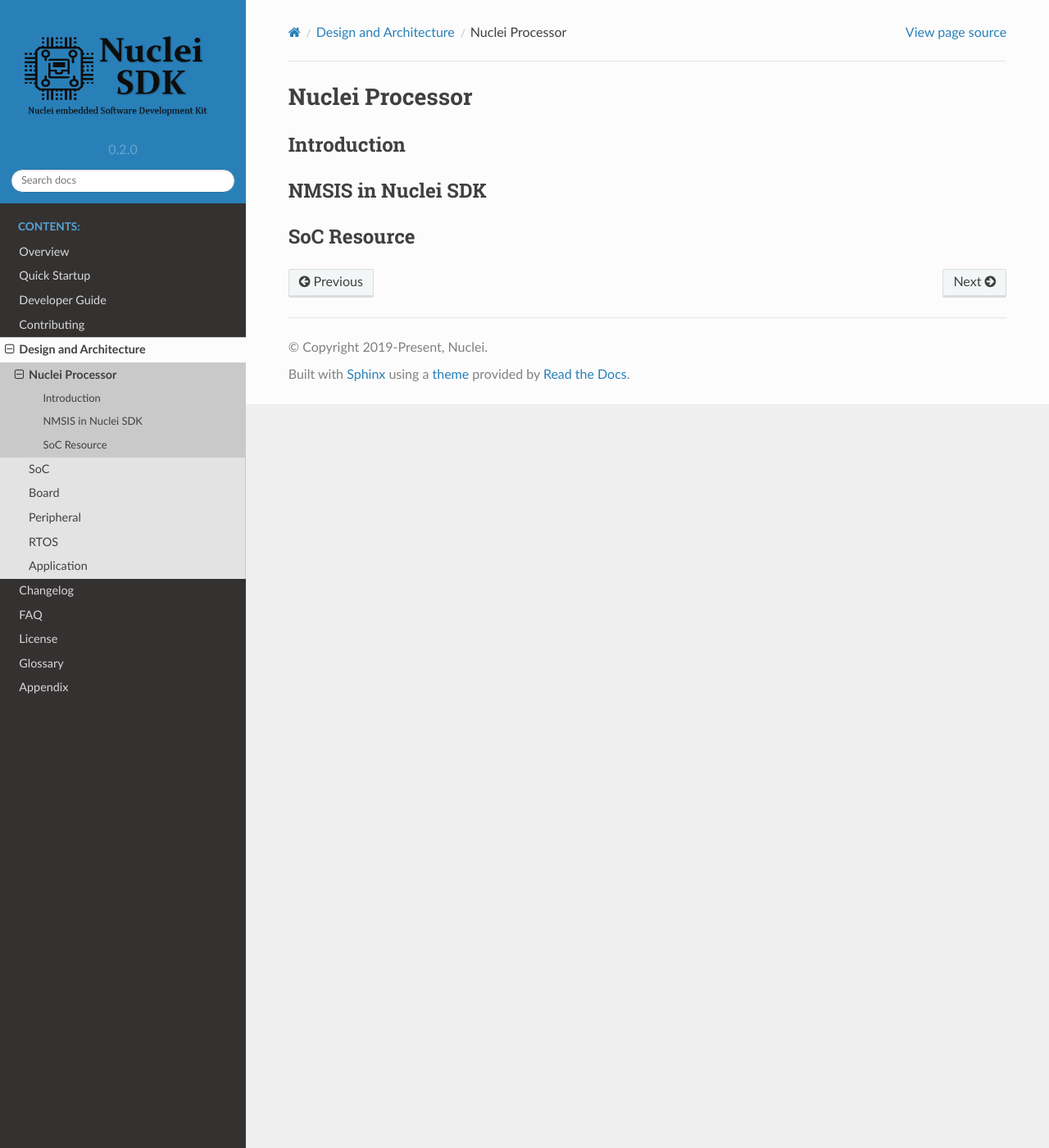
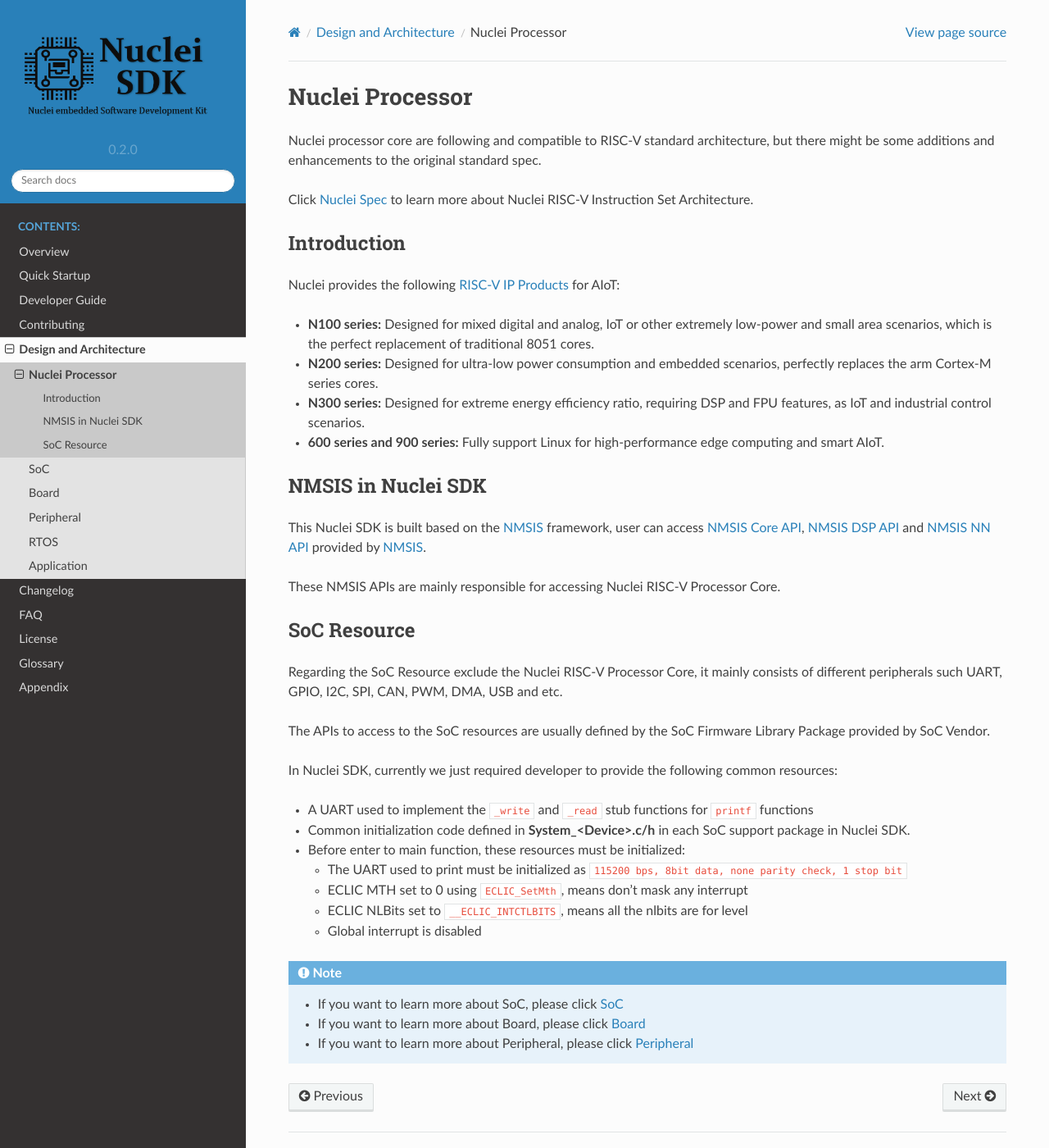
Before and after one commit to Nuclei-Software/nuclei-sdk, a Sphinx documentation site: the page built from doc/source/design/nuclei.rst, in a window 1280 px wide and 1400 px high. Shown: the whole window at 82% size. Built offline with Sphinx 7.4.7 and the Read the Docs theme 2.0.0, drawn with Linux system fonts in a browser that asks for light colours.

Commit message:
doc: Add Design Nuclei page
Signed-off-by: Huaqi Fang <578567190@qq.com>

```diff
--- a/doc/source/design/nuclei.rst
+++ b/doc/source/design/nuclei.rst
@@ -3,19 +3,81 @@
 Nuclei Processor
 ================
 
+Nuclei processor core are following and compatible to RISC-V standard architecture,
+but there might be some additions and enhancements to the original standard spec.
+
+Click `Nuclei Spec`_ to learn more about Nuclei RISC-V Instruction Set Architecture.
 
 .. _design_nuclei_intro:
 
 Introduction
 ------------
 
+Nuclei provides the following `RISC-V IP Products`_ for AIoT:
+
+* **N100 series:** Designed for mixed digital and analog, IoT or
+  other extremely low-power and small area scenarios, which
+  is the perfect replacement of traditional 8051 cores.
+
+* **N200 series:** Designed for ultra-low power consumption and
+  embedded scenarios, perfectly replaces the arm Cortex-M series cores.
+
+* **N300 series:** Designed for extreme energy efficiency ratio,
+  requiring DSP and FPU features, as IoT and industrial control scenarios.
+
+* **600 series and 900 series:** Fully support Linux for high-performance
+  edge computing and smart AIoT.
+
+
 .. _design_nuclei_nmsis:
 
 NMSIS in Nuclei SDK
 -------------------
 
+This Nuclei SDK is built based on the |NMSIS| framework,
+user can access `NMSIS Core API`_, `NMSIS DSP API`_ and `NMSIS NN API`_
+provided by |NMSIS|.
+
+These NMSIS APIs are mainly responsible for accessing Nuclei RISC-V Processor
+Core.
 
 .. _design_nuclei_soc:
 
 SoC Resource
 ------------
+
+Regarding the SoC Resource exclude the Nuclei RISC-V Processor Core,
+it mainly consists of different peripherals such UART, GPIO, I2C, SPI,
+CAN, PWM, DMA, USB and etc.
+
+The APIs to access to the SoC resources are usually defined by the SoC
+Firmware Library Package provided by SoC Vendor.
+
+In Nuclei SDK, currently we just required developer to provide the following
+common resources:
+
+* A UART used to implement the ``_write`` and ``_read`` stub functions for
+  ``printf`` functions
+* Common initialization code defined in **System_<Device>.c/h** in each
+  SoC support package in Nuclei SDK.
+* Before enter to main function, these resources must be initialized:
+
+  - The UART used to print must be initialized as
+    ``115200 bps, 8bit data, none parity check, 1 stop bit``
+  - ECLIC MTH set to 0 using ``ECLIC_SetMth``, means don't mask any interrupt
+  - ECLIC NLBits set to ``__ECLIC_INTCTLBITS``, means all the nlbits are for level
+  - Global interrupt is disabled
+
+
+.. note::
+
+    * If you want to learn more about SoC, please click :ref:`design_soc`
+    * If you want to learn more about Board, please click :ref:`design_board`
+    * If you want to learn more about Peripheral, please click :ref:`design_peripheral`
+
+
+.. _Nuclei Spec: https://doc.nucleisys.com/nuclei_spec/
+.. _RISC-V IP Products: https://nucleisys.com/product.php
+.. _NMSIS Core API: https://doc.nucleisys.com/nmsis/core/api/index.html
+.. _NMSIS DSP API: https://doc.nucleisys.com/nmsis/dsp/api/index.html
+.. _NMSIS NN API: https://doc.nucleisys.com/nmsis/nn/api/index.html
--- a/doc/source/design/soc/gd32vf103.rst
+++ b/doc/source/design/soc/gd32vf103.rst
@@ -8,6 +8,8 @@
 Overview
 --------
 
+
+
 .. _design_soc_gd32vf103_boards:
 
 Supported Boards
```
